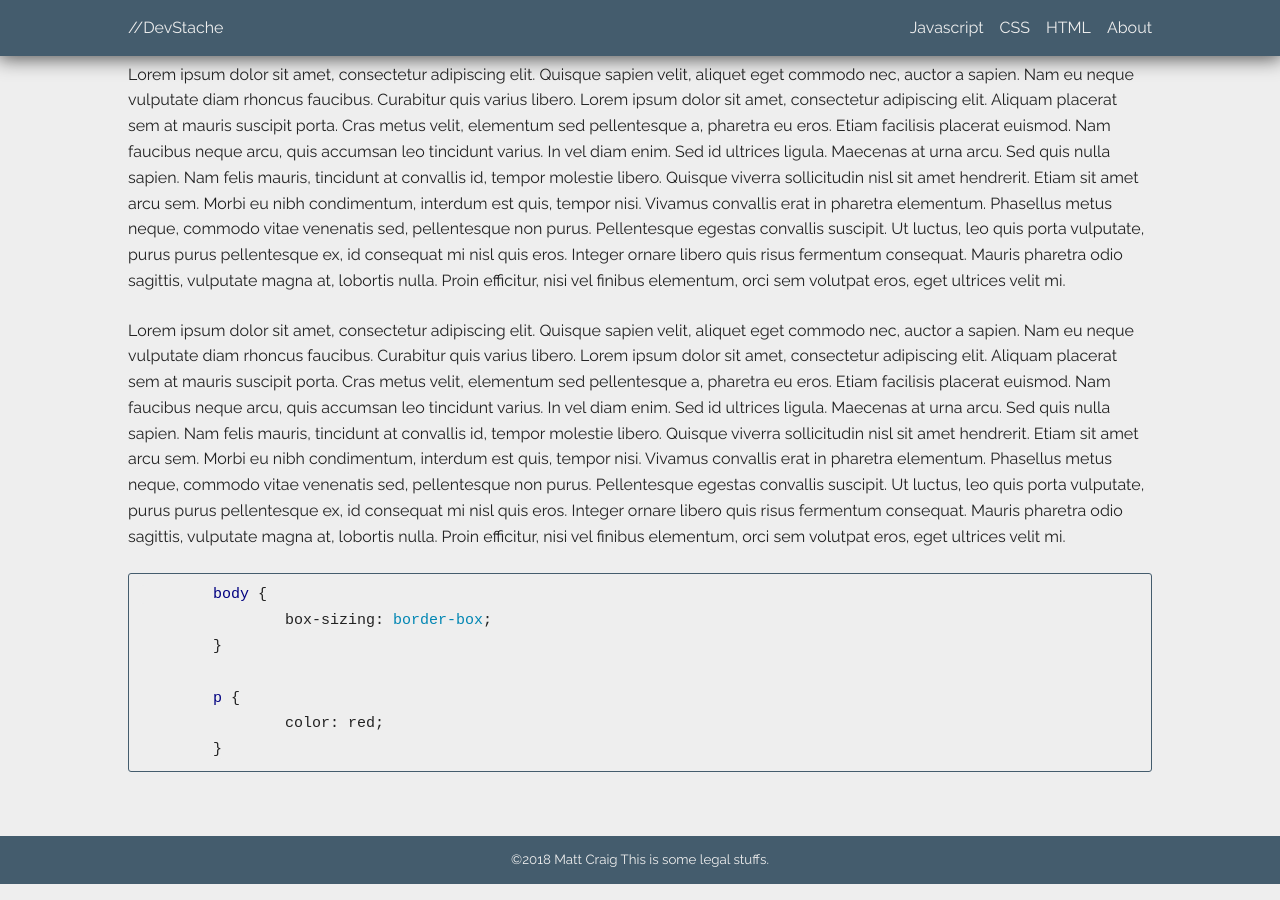
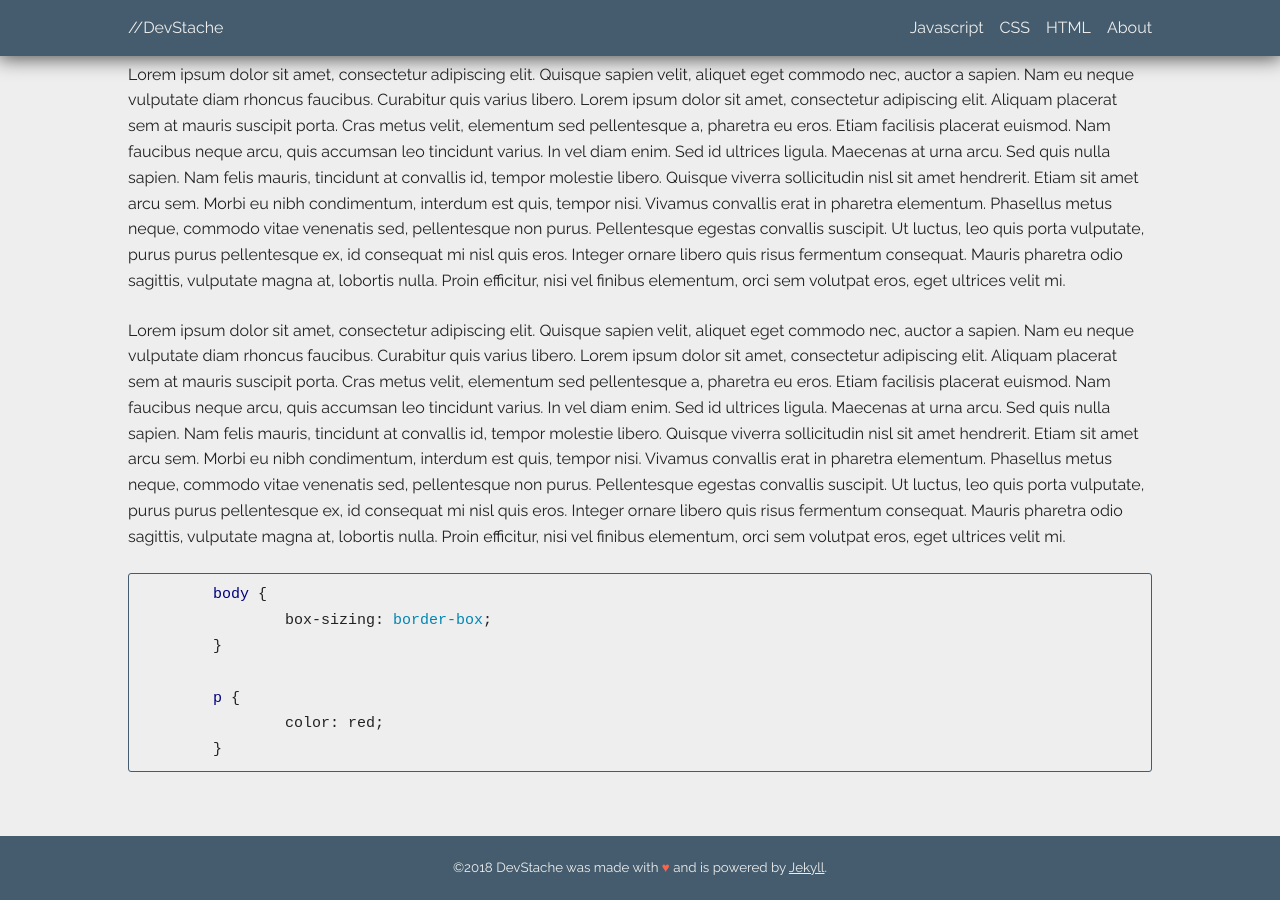
Before and after one commit to mattacraig/DevStache, a Jekyll site: the page built from _posts/2018-07-20-sample-post-two.md, in a window 1280 px wide and 900 px high, scrolled down 1490 px. Built offline with Jekyll 4.4.1, drawn with Linux system fonts in a browser that asks for light colours.

Commit message:
add footer text and increase footer height.

```diff
--- a/_includes/footer.html
+++ b/_includes/footer.html
@@ -1,5 +1,5 @@
 <footer>
-  <small>&copy;2018 Matt Craig This is some legal stuffs.</small>
+  <small>&copy;{{site.time | date: "%Y"}} DevStache was made with <span class="heart">&hearts;</span> and is powered by <a href="https://jekyllrb.com/" target="_blank">Jekyll</a>.</small>
 </footer>
 
 <script src="/js/main.js"></script>
--- a/_posts/2018-07-20-sample-post-two.md
+++ b/_posts/2018-07-20-sample-post-two.md
@@ -16,7 +16,7 @@ Lorem ipsum dolor sit amet, consectetur adipiscing elit. Quisque sapien velit, a
 
 Lorem ipsum dolor sit amet, consectetur adipiscing elit. Quisque sapien velit, aliquet eget commodo nec, auctor a sapien. Nam eu neque vulputate diam rhoncus faucibus. Curabitur quis varius libero. Lorem ipsum dolor sit amet, consectetur adipiscing elit. Aliquam placerat sem at mauris suscipit porta. Cras metus velit, elementum sed pellentesque a, pharetra eu eros. Etiam facilisis placerat euismod. Nam faucibus neque arcu, quis accumsan leo tincidunt varius. In vel diam enim. Sed id ultrices ligula. Maecenas at urna arcu. Sed quis nulla sapien. Nam felis mauris, tincidunt at convallis id, tempor molestie libero. Quisque viverra sollicitudin nisl sit amet hendrerit. Etiam sit amet arcu sem. Morbi eu nibh condimentum, interdum est quis, tempor nisi. Vivamus convallis erat in pharetra elementum. Phasellus metus neque, commodo vitae venenatis sed, pellentesque non purus. Pellentesque egestas convallis suscipit. Ut luctus, leo quis porta vulputate, purus purus pellentesque ex, id consequat mi nisl quis eros. Integer ornare libero quis risus fermentum consequat. Mauris pharetra odio sagittis, vulputate magna at, lobortis nulla. Proin efficitur, nisi vel finibus elementum, orci sem volutpat eros, eget ultrices velit mi.
 
-{%highlight css%}
+{% highlight css %}
 
 	body {
 		box-sizing: border-box;
@@ -26,4 +26,4 @@ Lorem ipsum dolor sit amet, consectetur adipiscing elit. Quisque sapien velit, a
 		color: red;
 	}
 
-{%endhighlight%}
+{% endhighlight %}
--- a/_sass/_footer.scss
+++ b/_sass/_footer.scss
@@ -1,6 +1,15 @@
 footer {
   text-align: center;
-  height: 3rem;
+  height: 4rem;
   background: $secondary-bg;
   color: $tertiary-type-color;
 }
+
+.heart {
+  color: $heart;
+}
+
+footer a {
+  color: $main-bg;
+  text-decoration: underline;
+}
--- a/_sass/_variables.scss
+++ b/_sass/_variables.scss
@@ -2,10 +2,12 @@
 $main-bg: #eee;
 $secondary-bg: #445C6D;
 $overlay-bg: rgba(0, 0, 0, .5);
+$shadow: rgba(0, 0, 0, 0.7);
+$heart: #ff6347;
 $main-type-color: #222;
 $secondary-type-color: $secondary-bg;
 $tertiary-type-color: $main-bg;
-$shadow: rgba(0, 0, 0, 0.7);
+
 
 // Typography
 $primary-font-stack: 'Raleway', sans-serif;
```
Also changed, not shown: _posts/2018-07-27-sample-post-four.md (+2 -2 lines).
